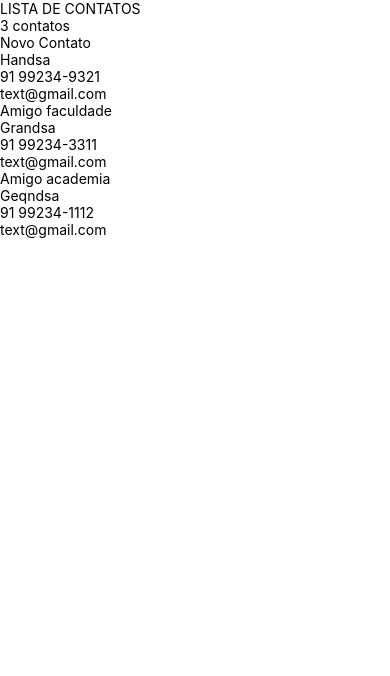
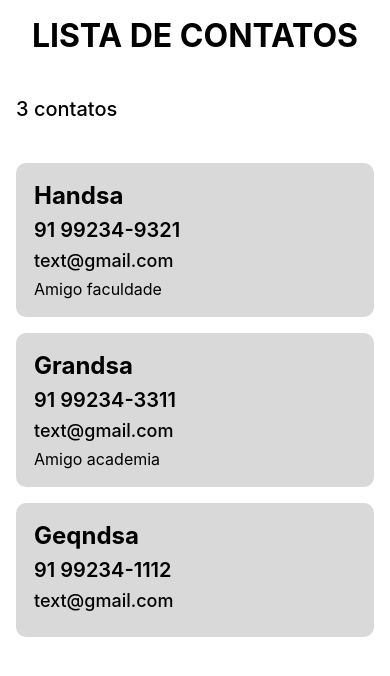
Before and after one commit to GabrielLaminas/app-tel, a React Native app: screen / in a window 390 px wide. Shown: the top 676 px of the page. Built offline with nearby package versions, Linux system fonts and the light colour scheme.

Commit message:
Aplicação de estilos e ajuste na flatlist de card

```diff
--- a/src/Pages/Contato/Contato.js
+++ b/src/Pages/Contato/Contato.js
@@ -1,5 +1,10 @@
+import React from "react";
 import { View, Text, TouchableOpacity, FlatList } from "react-native";
-import React from "react";
+import {
+   MainView, MainTitle, InfoView, InfoViewText,
+   CardView, CardViewNome, CardViewNumero, CardViewEmail, CardViewExtra
+} from "./ContatoStyle.js";
+import IconPlus from "react-native-vector-icons/Feather.js";
 
 const data = [
    {
@@ -26,36 +31,44 @@ const data = [
 ]
 
 function Contato() {
+
+   function renderItem({item}) {
+      return <Card data={item} />
+   }
+
    return (
-      <View>
-         <Text>LISTA DE CONTATOS</Text>
+      <MainView>
+         <MainTitle>LISTA DE CONTATOS</MainTitle>
 
-         <View>
-            <Text>{data.length} contatos</Text>
+         <InfoView>
+            <InfoViewText>{data.length} contatos</InfoViewText>
+
             <TouchableOpacity>
-               <Text>Novo Contato</Text>
+               <IconPlus name="user-plus" size={28} color="black" />
             </TouchableOpacity>
-         </View>
+         </InfoView>
 
          <FlatList
+            showsVerticalScrollIndicator={false}
+            contentContainerStyle={{paddingTop: 16}}
             data={data}
-            renderItem={({item}) => <Card data={item} />}
+            renderItem={renderItem}
             keyExtractor={(item) => item.id}
          />
-      </View>
+      </MainView>
    );
 }
 
 function Card({data}){
    return (
-      <View>
-         <TouchableOpacity>
-            <Text>{data.nome}</Text>
-            <Text>{data.numero}</Text>
-            <Text>{data.email}</Text>
-            <Text>{data.extra ? data.extra : ""}</Text>
-         </TouchableOpacity>
-      </View>
+      <TouchableOpacity style={{marginBottom: 16}}>
+         <CardView>
+            <CardViewNome>{data.nome}</CardViewNome>
+            <CardViewNumero>{data.numero}</CardViewNumero>
+            <CardViewEmail>{data.email}</CardViewEmail>
+            <CardViewExtra>{data.extra ? data.extra : ""}</CardViewExtra>
+         </CardView>
+      </TouchableOpacity>
    )
 }
 
--- a/src/Pages/Contato/ContatoStyle.js
+++ b/src/Pages/Contato/ContatoStyle.js
@@ -0,0 +1,56 @@
+import styled from "styled-components/native";
+
+const MainView = styled.View`
+   padding: 16px 16px 0 16px;
+   flex: 1;
+`;
+
+const MainTitle = styled.Text`
+   font-size: 32px;
+   text-align: center;
+   font-weight: 700;
+`;
+
+const InfoView = styled.View`
+   margin: 38px 0 22px 0;
+   flex-direction: row;
+   justify-content: space-between;
+   align-items: center;
+`;
+
+const InfoViewText = styled.Text`
+   font-size: 20px;
+   font-weight: 500;
+`;
+
+const CardView = styled.View`
+   padding: 18px;
+   gap: 8px;
+   background-color: #D9D9D9;
+   border-radius: 10px;
+`;
+
+const CardViewNome = styled.Text`
+   font-size: 24px;
+   font-weight: 700;
+`;
+
+const CardViewNumero = styled.Text`
+   font-size: 20px;
+   font-weight: 600;
+`;
+
+const CardViewEmail = styled.Text`
+   font-size: 18px;
+   font-weight: 500;
+`;
+
+const CardViewExtra = styled.Text`
+   font-size: 16px;
+   font-weight: 400;
+`;
+
+export {
+   MainView, MainTitle, InfoView, InfoViewText,
+   CardView, CardViewNome, CardViewNumero, CardViewEmail, CardViewExtra
+}
```
